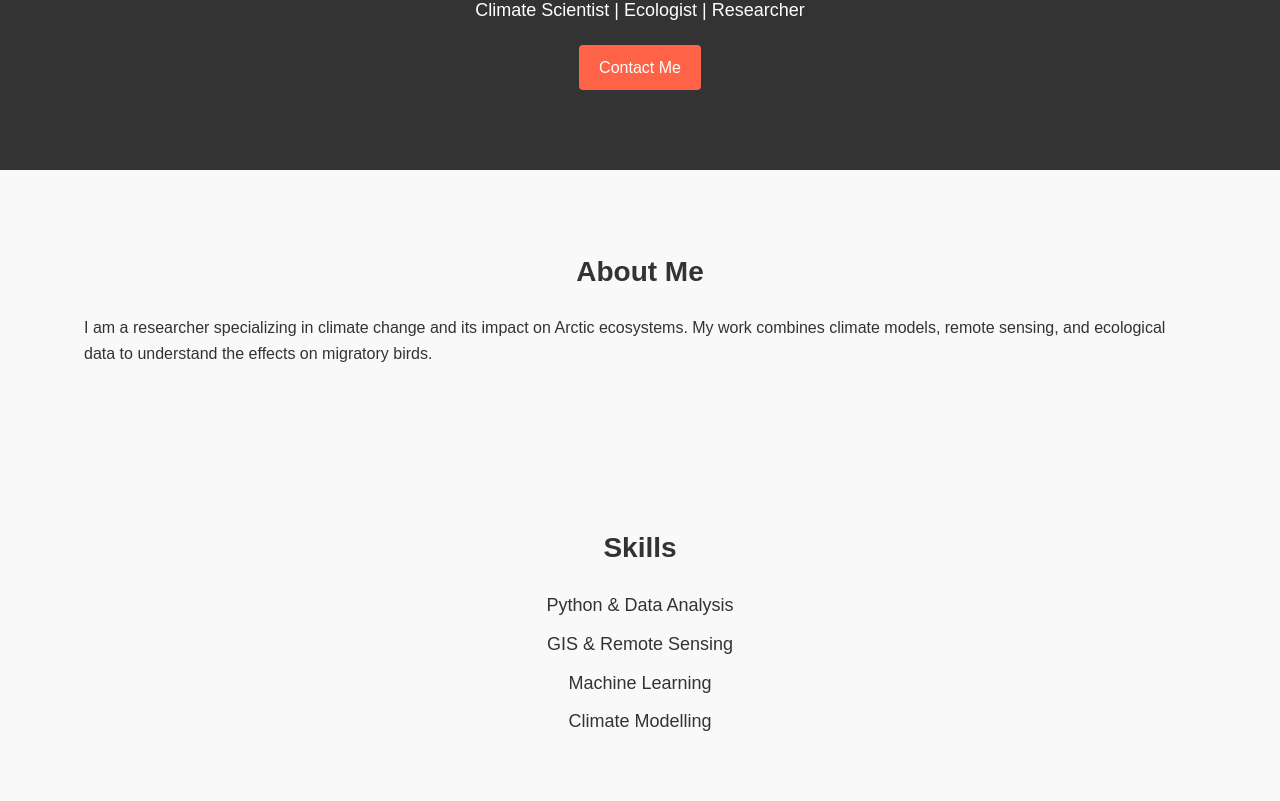
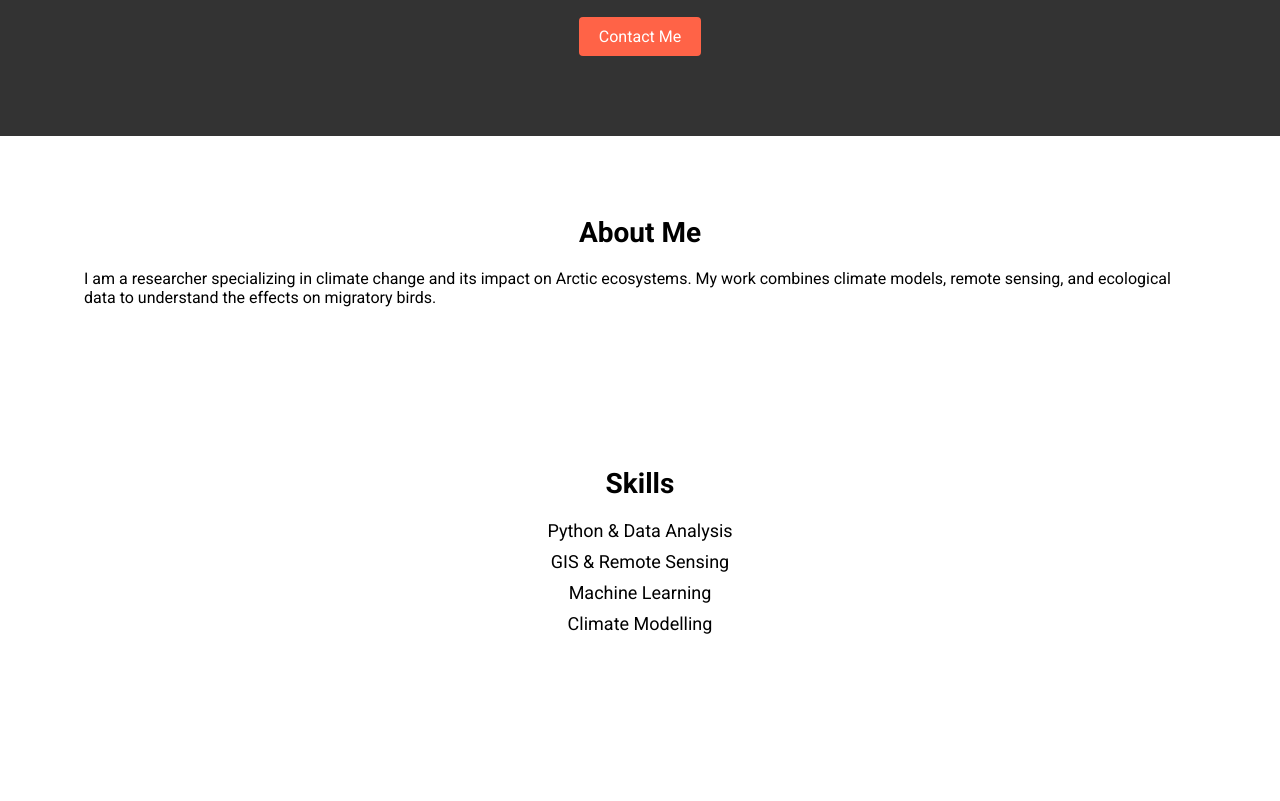
Before and after one commit to NSkyllas/NSkyllas.github.io, a plain HTML site: page index.html in a window 1280 px wide. Shown: the part 171-972 px from the top of the page. Drawn offline with Linux system fonts and the light colour scheme.

Commit message:
Update style.css

```diff
--- a/style.css
+++ b/style.css
@@ -6,10 +6,7 @@
 }
 
 body {
-    font-family: 'Arial', sans-serif;
-    line-height: 1.6;
-    background-color: #f9f9f9;
-    color: #333;
+    font-family: 'Roboto', sans-serif;
 }
 
 .container {
```
